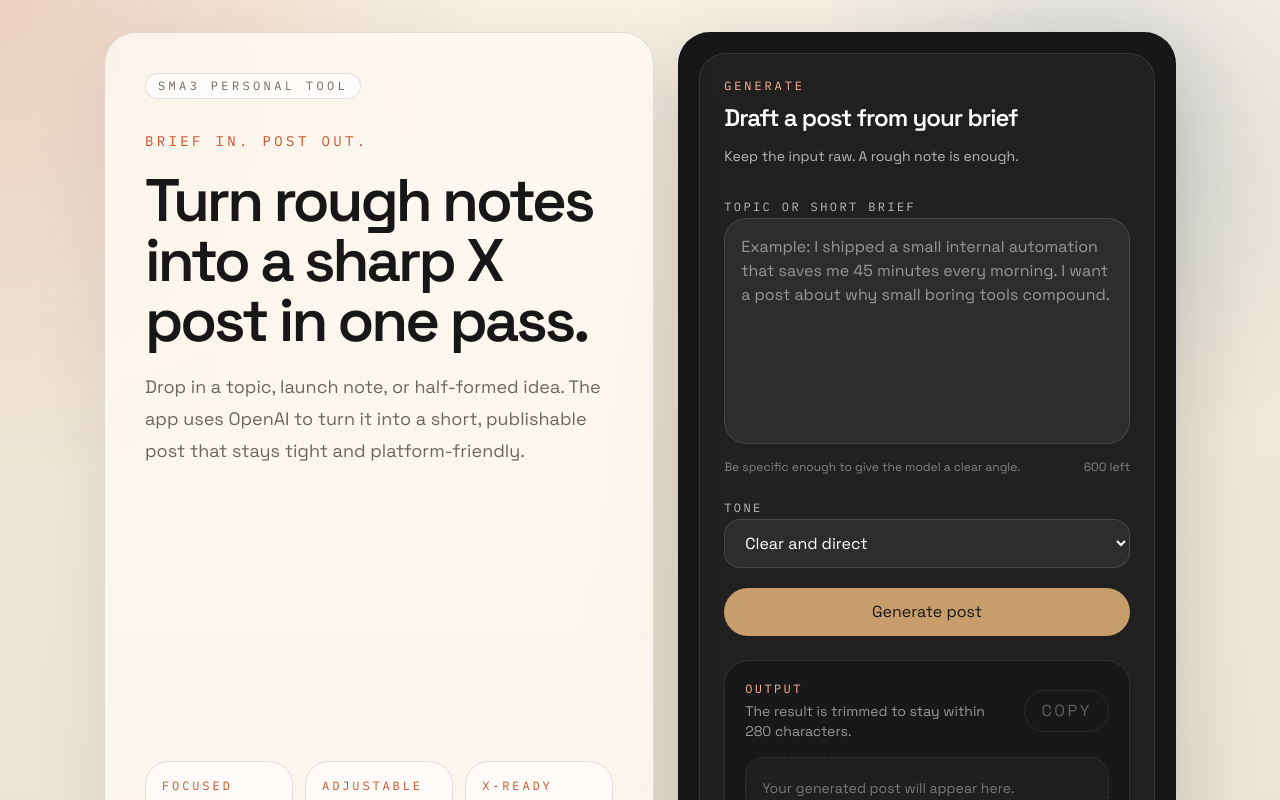
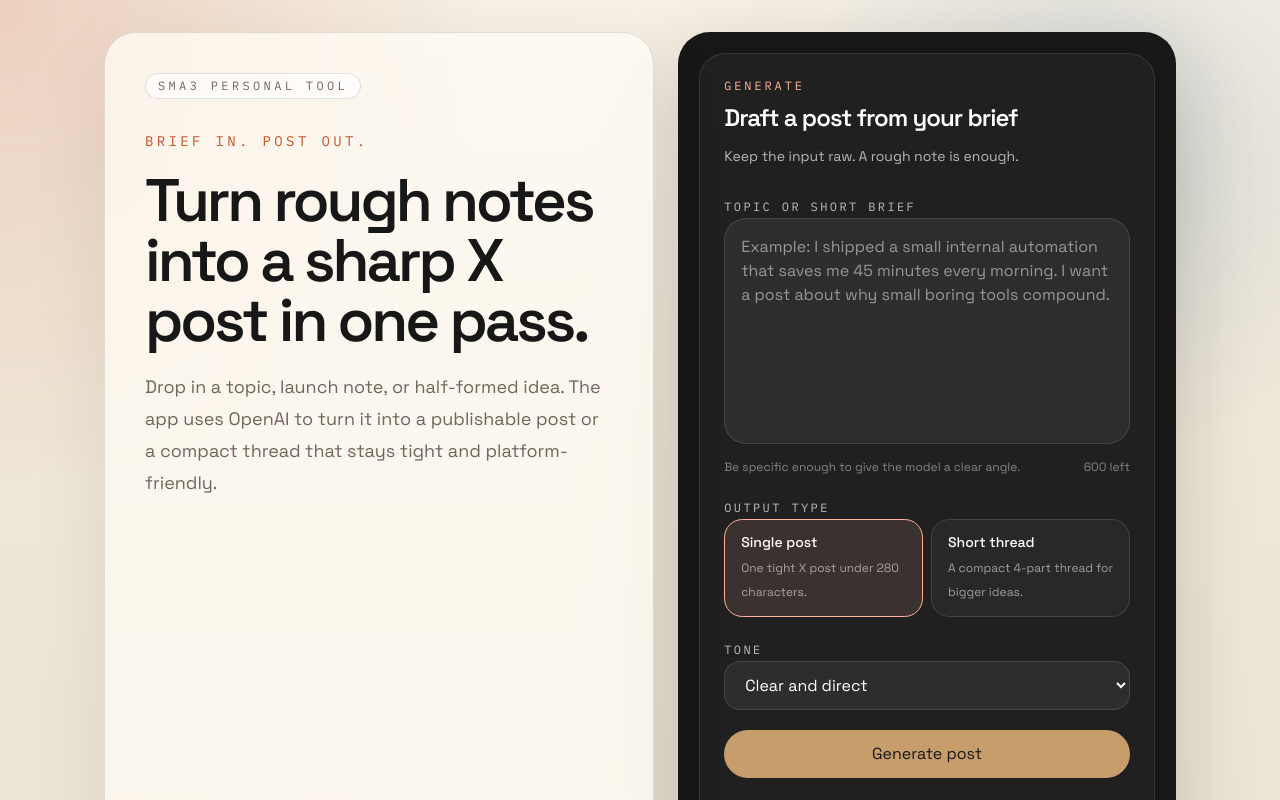
Before and after one commit to garg10may/SMA3, a Next.js app: page / in a window 1280 px wide. Shown: the top 800 px of the page. Built offline with nearby package versions, Linux system fonts and the light colour scheme.

Commit message:
Add short thread generation for larger ideas

```diff
--- a/src/app/api/generate/route.ts
+++ b/src/app/api/generate/route.ts
@@ -1,15 +1,34 @@
 import OpenAI from "openai";
 import { NextResponse } from "next/server";
 import {
+  DEFAULT_FORMAT,
   DEFAULT_MODEL,
   DEFAULT_TONE,
+  DEFAULT_THREAD_POSTS,
+  MAX_THREAD_POSTS,
   MAX_BRIEF_LENGTH,
   MAX_POST_LENGTH,
+  isFormatOption,
   getTonePrompt,
   isToneOption,
 } from "@/lib/post-config";
 
 export const runtime = "nodejs";
+
+function normalizePost(post: string) {
+  return post.length <= MAX_POST_LENGTH
+    ? post
+    : `${post.slice(0, MAX_POST_LENGTH - 3).trimEnd()}...`;
+}
+
+function extractThread(text: string) {
+  return text
+    .split(/\n\s*---\s*\n/g)
+    .map((part) => part.replace(/^\d+\.\s*/, "").trim().replace(/\s+/g, " "))
+    .filter(Boolean)
+    .slice(0, MAX_THREAD_POSTS)
+    .map(normalizePost);
+}
 
 export async function POST(request: Request) {
   const apiKey = process.env.OPENAI_API_KEY;
@@ -48,6 +67,14 @@ export async function POST(request: Request) {
       ? payload.tone
       : DEFAULT_TONE;
 
+  const rawFormat =
+    typeof payload === "object" &&
+    payload !== null &&
+    "format" in payload &&
+    typeof payload.format === "string"
+      ? payload.format
+      : DEFAULT_FORMAT;
+
   if (rawBrief.length < 12 || rawBrief.length > MAX_BRIEF_LENGTH) {
     return NextResponse.json(
       {
@@ -58,20 +85,38 @@ export async function POST(request: Request) {
   }
 
   const tone = isToneOption(rawTone) ? rawTone : DEFAULT_TONE;
+  const format = isFormatOption(rawFormat) ? rawFormat : DEFAULT_FORMAT;
 
   try {
     const openai = new OpenAI({ apiKey });
+    const model = process.env.OPENAI_MODEL ?? DEFAULT_MODEL;
 
     const response = await openai.responses.create({
-      model: process.env.OPENAI_MODEL ?? DEFAULT_MODEL,
-      max_output_tokens: 160,
+      model,
+      max_output_tokens: 400,
+      ...(model.startsWith("gpt-5")
+        ? { reasoning: { effort: "minimal" as const } }
+        : {}),
       input: [
         {
           role: "system",
           content: [
             {
               type: "input_text",
-              text: `You write concise posts for X. Return exactly one post and nothing else.
+              text:
+                format === "thread"
+                  ? `You write concise X threads. Return exactly ${DEFAULT_THREAD_POSTS} posts separated only by a line containing three dashes: ---
+
+Rules:
+- Return exactly ${DEFAULT_THREAD_POSTS} posts.
+- Keep each post under ${MAX_POST_LENGTH} characters.
+- Each post should move the idea forward, not repeat the same line.
+- Do not add intro text, outro text, labels, or markdown bullets.
+- Do not number the posts.
+- Use the separator line --- between posts and nowhere else.
+- Use at most one hashtag across the full thread, and only if it helps.
+- Keep the message specific and high-signal, not generic motivation.`
+                  : `You write concise posts for X. Return exactly one post and nothing else.
 
 Rules:
 - Stay under ${MAX_POST_LENGTH} characters.
@@ -99,21 +144,43 @@ ${getTonePrompt(tone)}`,
       ],
     });
 
-    const post = response.output_text.trim().replace(/\s+/g, " ");
+    const output = response.output_text.trim();
 
-    if (!post) {
+    if (!output) {
       return NextResponse.json(
-        { error: "The model returned an empty post." },
+        {
+          error:
+            format === "thread"
+              ? "The model returned an empty thread."
+              : "The model returned an empty post.",
+        },
         { status: 502 },
       );
     }
 
-    const normalizedPost =
-      post.length <= MAX_POST_LENGTH
-        ? post
-        : `${post.slice(0, MAX_POST_LENGTH - 3).trimEnd()}...`;
+    if (format === "thread") {
+      const posts = extractThread(output);
+
+      if (posts.length < 2) {
+        return NextResponse.json(
+          { error: "The model did not return a usable thread." },
+          { status: 502 },
+        );
+      }
+
+      return NextResponse.json({
+        format: "thread",
+        posts: posts.map((text) => ({
+          text,
+          characters: text.length,
+        })),
+      });
+    }
+
+    const normalizedPost = normalizePost(output.replace(/\s+/g, " "));
 
     return NextResponse.json({
+      format: "post",
       post: normalizedPost,
       characters: normalizedPost.length,
     });
--- a/src/app/page.tsx
+++ b/src/app/page.tsx
@@ -18,8 +18,8 @@ export default function Home() {
               </h1>
               <p className="max-w-xl text-base leading-8 text-muted sm:text-lg">
                 Drop in a topic, launch note, or half-formed idea. The app uses
-                OpenAI to turn it into a short, publishable post that stays
-                tight and platform-friendly.
+                OpenAI to turn it into a publishable post or a compact thread
+                that stays tight and platform-friendly.
               </p>
             </div>
           </div>
@@ -30,7 +30,8 @@ export default function Home() {
                 Focused
               </p>
               <p className="mt-2 leading-7">
-                Built for one job: fast copy you can actually post.
+                Built for one job: fast copy you can actually post, even when
+                the idea needs multiple parts.
               </p>
             </div>
             <div className="rounded-3xl border border-panel-border bg-white/60 p-4">
@@ -46,7 +47,7 @@ export default function Home() {
                 X-ready
               </p>
               <p className="mt-2 leading-7">
-                Responses are kept short and checked against the character cap.
+                Every post in the output is checked against the character cap.
               </p>
             </div>
           </div>
--- a/src/components/post-generator.tsx
+++ b/src/components/post-generator.tsx
@@ -2,21 +2,37 @@
 
 import { useState, useTransition } from "react";
 import {
+  DEFAULT_FORMAT,
   DEFAULT_TONE,
+  formatOptions,
+  type FormatOption,
+  isFormatOption,
   MAX_BRIEF_LENGTH,
   MAX_POST_LENGTH,
   type ToneOption,
   toneOptions,
 } from "@/lib/post-config";
 
-type GenerateResponse = {
+type PostResult = {
+  format: "post";
   post: string;
   characters: number;
 };
 
+type ThreadResult = {
+  format: "thread";
+  posts: Array<{
+    text: string;
+    characters: number;
+  }>;
+};
+
+type GenerateResponse = PostResult | ThreadResult;
+
 export function PostGenerator() {
   const [brief, setBrief] = useState("");
   const [tone, setTone] = useState<ToneOption>(DEFAULT_TONE);
+  const [format, setFormat] = useState<FormatOption>(DEFAULT_FORMAT);
   const [result, setResult] = useState<GenerateResponse | null>(null);
   const [error, setError] = useState("");
   const [copyState, setCopyState] = useState<"idle" | "copied">("idle");
@@ -27,6 +43,8 @@ export function PostGenerator() {
   function handleSubmit(formData: FormData) {
     const nextBrief = String(formData.get("brief") ?? "").trim();
     const nextTone = String(formData.get("tone") ?? DEFAULT_TONE) as ToneOption;
+    const rawFormat = String(formData.get("format") ?? DEFAULT_FORMAT);
+    const nextFormat = isFormatOption(rawFormat) ? rawFormat : DEFAULT_FORMAT;
 
     startTransition(async () => {
       setError("");
@@ -41,6 +59,7 @@ export function PostGenerator() {
           body: JSON.stringify({
             brief: nextBrief,
             tone: nextTone,
+            format: nextFormat,
           }),
         });
 
@@ -48,7 +67,11 @@ export function PostGenerator() {
           | GenerateResponse
           | { error?: string };
 
-        if (!response.ok || !("post" in payload)) {
+        if (
+          !response.ok ||
+          !("format" in payload) ||
+          (payload.format !== "post" && payload.format !== "thread")
+        ) {
           setResult(null);
           const message =
             "error" in payload && typeof payload.error === "string"
@@ -74,7 +97,13 @@ export function PostGenerator() {
     }
 
     try {
-      await navigator.clipboard.writeText(result.post);
+      const text =
+        result.format === "thread"
+          ? result.posts
+              .map((post, index) => `${index + 1}/${result.posts.length}\n${post.text}`)
+              .join("\n\n")
+          : result.post;
+      await navigator.clipboard.writeText(text);
       setCopyState("copied");
     } catch {
       setError("Copy failed. You can still select the text manually.");
@@ -122,6 +151,43 @@ export function PostGenerator() {
           </div>
 
           <div className="space-y-2">
+            <label className="font-mono text-xs uppercase tracking-[0.2em] text-white/70">
+              Output type
+            </label>
+            <div className="grid gap-2 sm:grid-cols-2">
+              {formatOptions.map((option) => {
+                const active = format === option.value;
+
+                return (
+                  <label
+                    key={option.value}
+                    className={`cursor-pointer rounded-[1.15rem] border px-4 py-3 transition ${
+                      active
+                        ? "border-[#ffb499] bg-[#ffb499]/12"
+                        : "border-white/12 bg-white/[0.04]"
+                    }`}
+                  >
+                    <input
+                      type="radio"
+                      name="format"
+                      value={option.value}
+                      checked={active}
+                      onChange={(event) =>
+                        setFormat(event.target.value as FormatOption)
+                      }
+                      className="sr-only"
+                    />
+                    <p className="text-sm font-medium text-white">{option.label}</p>
+                    <p className="mt-1 text-xs leading-6 text-white/55">
+                      {option.helper}
+                    </p>
+                  </label>
+                );
+              })}
+            </div>
+          </div>
+
+          <div className="space-y-2">
             <label
               htmlFor="tone"
               className="font-mono text-xs uppercase tracking-[0.2em] text-white/70"
@@ -152,7 +218,11 @@ export function PostGenerator() {
             disabled={isPending || brief.trim().length < 12}
             className="inline-flex w-full items-center justify-center rounded-full bg-[#f6b26b] px-5 py-3 text-sm font-medium text-[#171717] transition hover:bg-[#ffc58f] disabled:cursor-not-allowed disabled:bg-[#c79d6b]"
           >
-            {isPending ? "Writing..." : "Generate post"}
+            {isPending
+              ? "Writing..."
+              : format === "thread"
+                ? "Generate thread"
+                : "Generate post"}
           </button>
         </form>
 
@@ -163,7 +233,9 @@ export function PostGenerator() {
                 Output
               </p>
               <p className="mt-1 text-sm text-white/55">
-                The result is trimmed to stay within {MAX_POST_LENGTH} characters.
+                {result?.format === "thread"
+                  ? `Each post is trimmed to stay within ${MAX_POST_LENGTH} characters.`
+                  : `The result is trimmed to stay within ${MAX_POST_LENGTH} characters.`}
               </p>
             </div>
             <button
@@ -178,6 +250,26 @@ export function PostGenerator() {
 
           <div className="mt-4 min-h-44 rounded-[1.2rem] border border-dashed border-white/10 bg-white/[0.03] p-4">
             {result ? (
+              result.format === "thread" ? (
+                <div className="space-y-4">
+                  {result.posts.map((post, index) => (
+                    <div
+                      key={`${index}-${post.text.slice(0, 24)}`}
+                      className="rounded-[1rem] border border-white/8 bg-white/[0.03] p-4"
+                    >
+                      <p className="font-mono text-xs uppercase tracking-[0.18em] text-[#ffb499]">
+                        {index + 1}/{result.posts.length}
+                      </p>
+                      <p className="mt-2 text-pretty text-base leading-7 text-white">
+                        {post.text}
+                      </p>
+                      <p className="mt-3 font-mono text-xs uppercase tracking-[0.18em] text-white/45">
+                        {post.characters}/{MAX_POST_LENGTH} characters
+                      </p>
+                    </div>
+                  ))}
+                </div>
+              ) : (
                 <div className="space-y-4">
                   <p className="text-pretty text-lg leading-8 text-white">
                     {result.post}
@@ -186,9 +278,10 @@ export function PostGenerator() {
                     {result.characters}/{MAX_POST_LENGTH} characters
                   </p>
                 </div>
+              )
             ) : (
               <p className="max-w-sm text-sm leading-7 text-white/40">
-                Your generated post will appear here.
+                Your generated post or thread will appear here.
               </p>
             )}
           </div>
--- a/src/lib/post-config.ts
+++ b/src/lib/post-config.ts
@@ -1,6 +1,8 @@
 export const MAX_BRIEF_LENGTH = 600;
 export const MAX_POST_LENGTH = 280;
 export const DEFAULT_MODEL = "gpt-5-mini";
+export const MAX_THREAD_POSTS = 5;
+export const DEFAULT_THREAD_POSTS = 4;
 
 export const toneOptions = [
   {
@@ -27,8 +29,29 @@ export type ToneOption = (typeof toneOptions)[number]["value"];
 
 export const DEFAULT_TONE: ToneOption = toneOptions[0].value;
 
+export const formatOptions = [
+  {
+    value: "post",
+    label: "Single post",
+    helper: "One tight X post under 280 characters.",
+  },
+  {
+    value: "thread",
+    label: "Short thread",
+    helper: `A compact ${DEFAULT_THREAD_POSTS}-part thread for bigger ideas.`,
+  },
+] as const;
+
+export type FormatOption = (typeof formatOptions)[number]["value"];
+
+export const DEFAULT_FORMAT: FormatOption = formatOptions[0].value;
+
 export function isToneOption(value: string): value is ToneOption {
   return toneOptions.some((tone) => tone.value === value);
+}
+
+export function isFormatOption(value: string): value is FormatOption {
+  return formatOptions.some((format) => format.value === value);
 }
 
 export function getTonePrompt(value: ToneOption) {
```
Also changed, not shown: 1 other file (tests, documents, lock files or other folders). Lines whose indentation alone changed are shown as unchanged.
